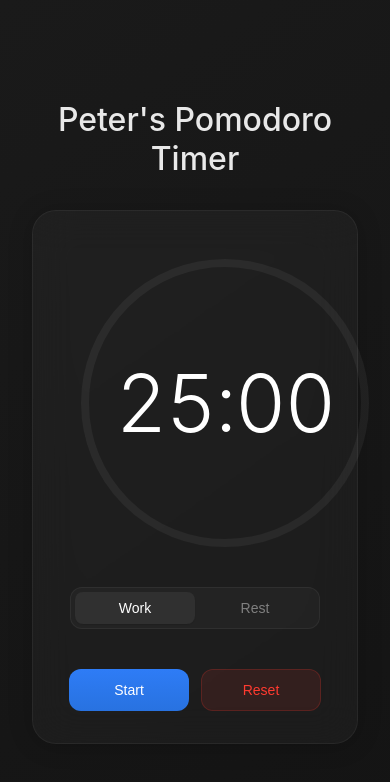
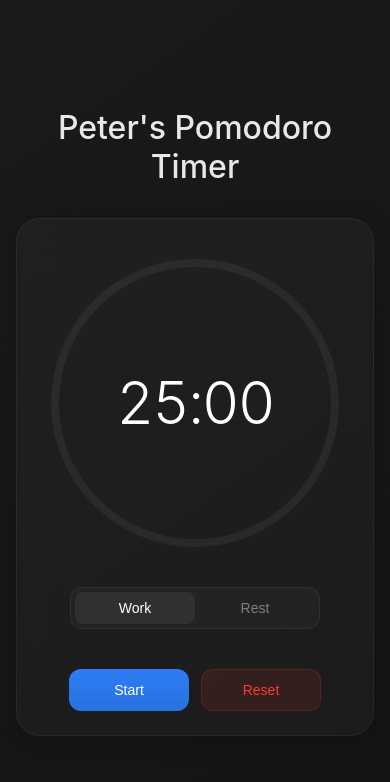
Before and after one commit to petergyang/Pomodoro, a plain HTML site: page index.html in a window 390 px wide. Drawn offline with Linux system fonts and the light colour scheme.

Commit message:
Mobile responsiveness

```diff
--- a/index.html
+++ b/index.html
@@ -11,7 +11,7 @@
         <h1>Peter's Pomodoro Timer</h1>
         <div class="timer">
             <div class="progress-ring">
-                <svg class="progress-ring__circle" width="320" height="320">
+                <svg class="progress-ring__circle" viewBox="0 0 320 320" preserveAspectRatio="xMidYMid meet">
                     <circle class="progress-ring__circle-bg" cx="160" cy="160" r="140" />
                     <circle class="progress-ring__circle-progress" cx="160" cy="160" r="140" />
                 </svg>
--- a/styles.css
+++ b/styles.css
@@ -16,7 +16,7 @@ body {
 
 .container {
     text-align: center;
-    padding: 2rem;
+    padding: 1rem;
     width: 100%;
     max-width: 600px;
 }
@@ -30,17 +30,18 @@ h1 {
 
 .timer {
     background: rgba(255, 255, 255, 0.03);
-    padding: 2rem;
+    padding: 1.5rem 1rem;
     border-radius: 24px;
     box-shadow: 0 2px 24px rgba(0, 0, 0, 0.2);
     border: 1px solid rgba(255, 255, 255, 0.05);
     backdrop-filter: blur(20px);
+    width: 100%;
 }
 
 .progress-ring {
     position: relative;
-    width: 320px;
-    height: 320px;
+    width: min(320px, 90vw);
+    height: min(320px, 90vw);
     margin: 0 auto 1.5rem;
 }
 
@@ -49,6 +50,8 @@ h1 {
     position: absolute;
     top: 0;
     left: 0;
+    width: 100%;
+    height: 100%;
 }
 
 .progress-ring__circle-bg,
@@ -71,7 +74,7 @@ h1 {
     top: 50%;
     left: 50%;
     transform: translate(-50%, -50%);
-    font-size: 5rem;
+    font-size: min(5rem, 15vw);
     font-weight: 300;
     letter-spacing: -2px;
     color: #ffffff;
@@ -152,3 +155,20 @@ button:hover {
     color: #ff3b30;
     border: 1px solid rgba(255, 59, 48, 0.2);
 }
+
+@media (max-width: 360px) {
+    .controls {
+        flex-direction: column;
+        gap: 8px;
+    }
+
+    button {
+        width: 100%;
+        padding: 10px 20px;
+    }
+
+    h1 {
+        font-size: 1.5rem;
+        margin-bottom: 1.5rem;
+    }
+}
```
